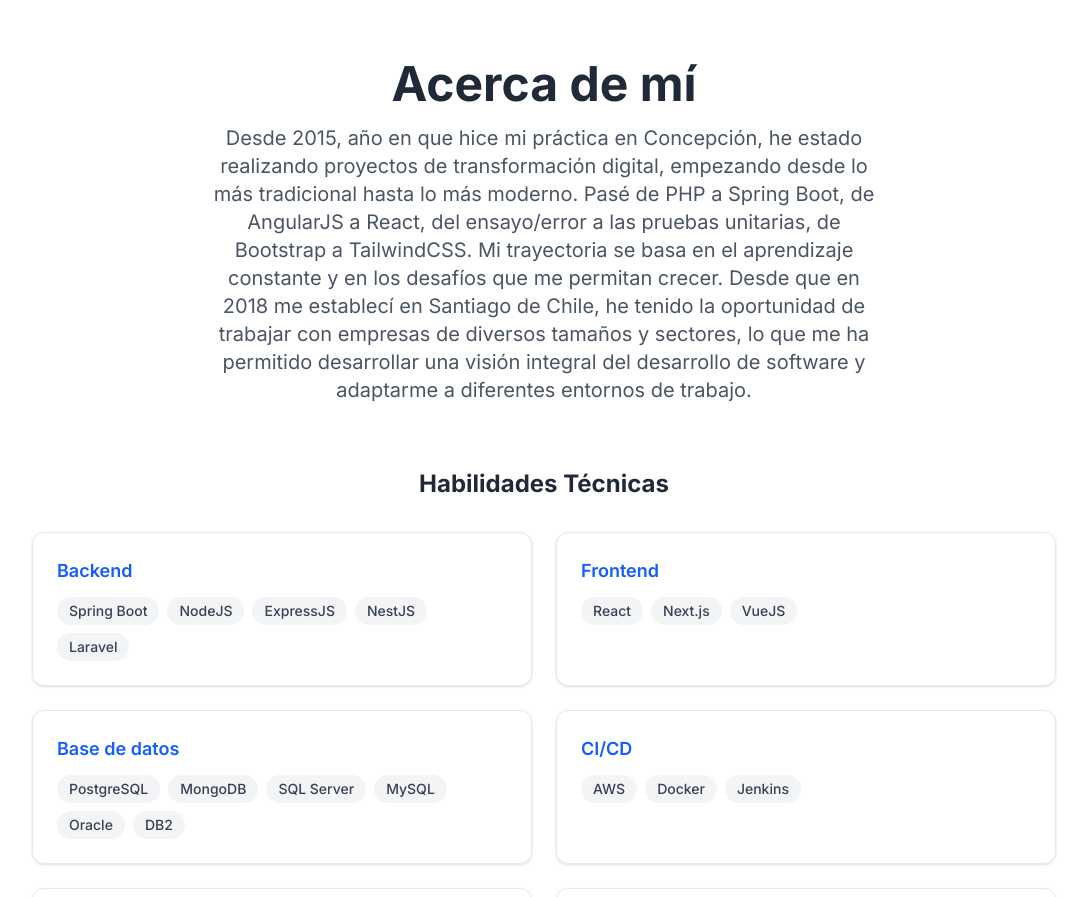
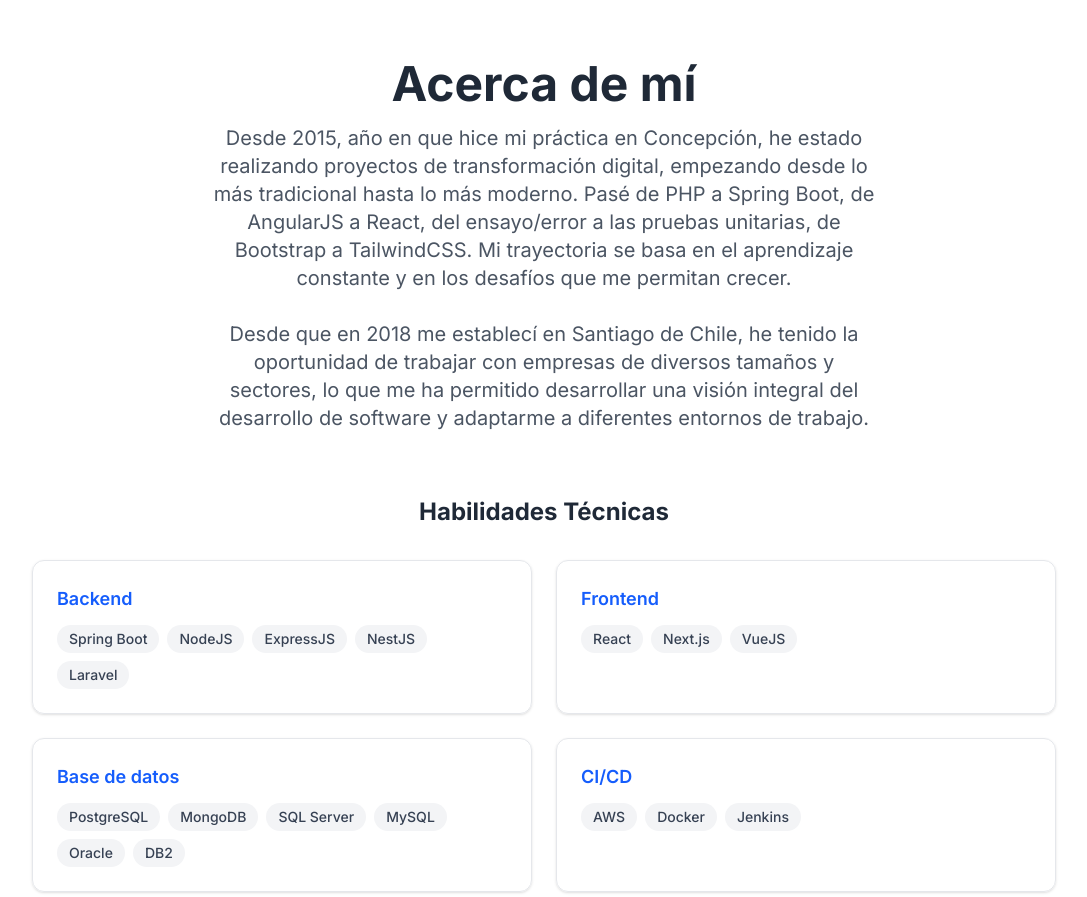
Before and after one commit to robertocaamanor/robertocaamanor.github.io, a React (Vite) app: page /cv in a window 1280 px wide. Shown: the part 820-1717 px from the top of the page, without its empty margins (96-1183 px from the left). Built offline with nearby package versions, Linux system fonts and the light colour scheme; no server answers.

Commit message:
Configurando saltos de línea

```diff
--- a/src/components/About.tsx
+++ b/src/components/About.tsx
@@ -17,7 +17,7 @@ const About = () => {
           <h2 className="about-title text-4xl md:text-5xl font-bold mb-4">
             {aboutContent.title}
           </h2>
-          <p className="about-text text-xl max-w-2xl mx-auto">
+          <p className="about-text text-xl max-w-2xl mx-auto whitespace-pre-line">
             {aboutContent.subtitle}
           </p>
         </div>
```
